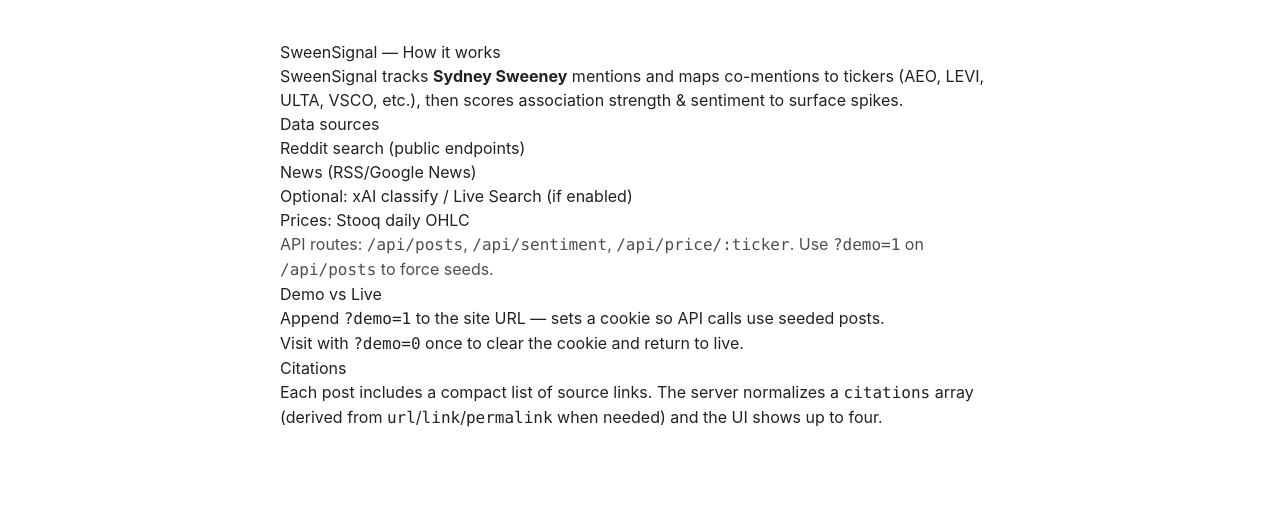
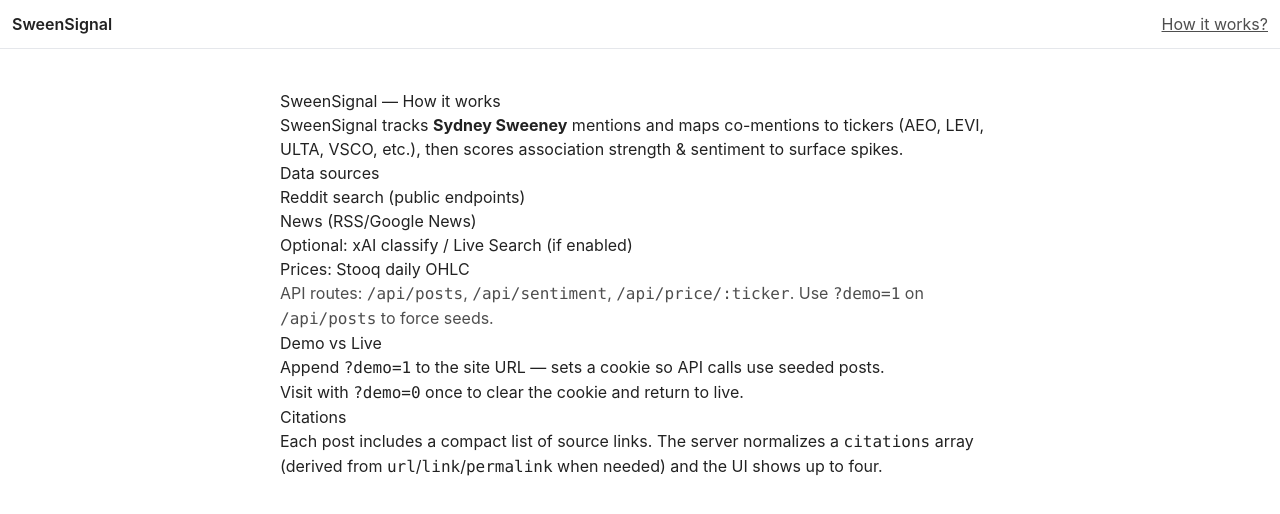
Before and after one commit to bigcowdaniel-dev/Sweensignal2, a Next.js app: page /how-it-works in a window 1280 px wide. Shown: the top 514 px of the page. Built offline with nearby package versions, Linux system fonts and the light colour scheme.

Commit message:
Update layout.js

```diff
--- a/app/layout.js
+++ b/app/layout.js
@@ -15,6 +15,15 @@
   return (
     <html lang="en">
       <body className="min-h-screen">
+        {/* Simple top bar with a clickable How it works? link */}
+        <nav className="flex items-center gap-4 p-3 border-b">
+          <a href="/" className="font-semibold">SweenSignal</a>
+          <div className="flex-1" />
+          <a href="/how-it-works" className="underline opacity-80 hover:opacity-100">
+            How it works?
+          </a>
+        </nav>
+
         {children}
       </body>
     </html>
```
